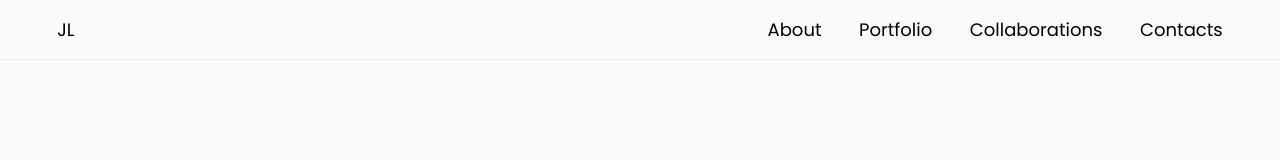
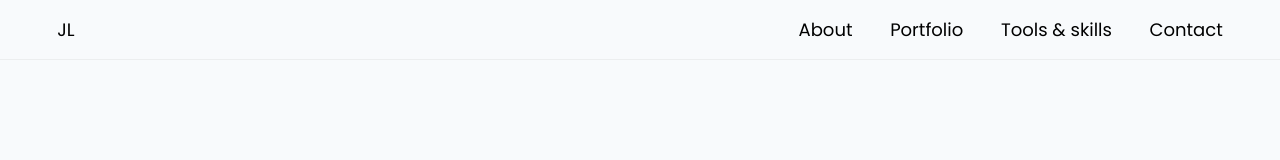
Before and after one commit to langf00rd/follio-v2, a Next.js app: page /1 in a window 1280 px wide. Shown: the top 160 px of the page. Built offline with nearby package versions, Linux system fonts and the light colour scheme; no server answers.

Commit message:
smooth scroll

```diff
--- a/pages/[usernames].js
+++ b/pages/[usernames].js
@@ -1,3 +1,4 @@
+import Head from "next/head"
 import Image from "next/image"
 import Link from "next/link"
 import menu from "../assets/svg/menu.svg"
@@ -26,14 +27,14 @@ const PageHeader = () => {
                 <Link passHref={true} href="#home">
                     <p className={styles.headerLink}>About</p>
                 </Link>
-                <Link passHref={true} href="#home">
+                <Link passHref={true} href="#projects">
                     <p className={styles.headerLink}>Portfolio</p>
                 </Link>
-                <Link passHref={true} href="#home">
-                    <p className={styles.headerLink}>Collaborations</p>
+                <Link passHref={true} href="#tools">
+                    <p className={styles.headerLink}>Tools &amp; skills</p>
                 </Link>
-                <Link passHref={true} href="#home">
-                    <p className={styles.headerLink}>Contacts</p>
+                <Link passHref={true} href="#contact">
+                    <p className={styles.headerLink}>Contact</p>
                 </Link>
             </nav>
             <img src={menu.src} alt="menu button" className="lg:hidden" />
@@ -42,7 +43,7 @@ const PageHeader = () => {
 }
 
 const Hero = () => {
-    return <section className={styles.hero}>
+    return <section className={styles.hero} id="hero">
         <div className={styles.heroWrapper}>
             <div>
                 <p>Hi! I am Jonathan Iverson and</p>
@@ -57,24 +58,19 @@ const Hero = () => {
     </section>
 }
 
-const About = () => {
-    return <section className={styles.hero}>
+const About = ({ about }) => {
+    return <section className={styles.hero} id="about">
         <div className={styles.heroWrapper}>
             <div>
                 <p className={styles.textLg}>About me</p>
-                <p className="opacity-50">Self-sabotage undermines your success despite your own wishes,
-                    dreams or values.elf-sabotage undermines your success despite your own wishes,
-                    dreams or values.elf-sabotage undermines your success despite your own wishes,
-                    dreams or values.elf-sabotage undermines your success despite your own wishes,
-                    dreams or values.    It often stems from low self-esteem, negative
-                    self-talk, and related negative ...</p>
+                <p className="opacity-50">{about}</p>
             </div>
         </div>
     </section>
 }
 
 const Projects = () => {
-    return <section className={styles.hero}>
+    return <section className={styles.hero} id="projects">
         <div className={styles.heroWrapper}>
             <div>
                 <p className={styles.textLg}>My portfolio</p>
@@ -114,7 +110,7 @@ const Projects = () => {
 }
 
 const Tools = () => {
-    return <section className={styles.hero}>
+    return <section className={styles.hero} id="tools">
         <div className={styles.heroWrapper}>
             <div>
                 <p className={styles.textLg}>Tools &amp; skills</p>
@@ -140,7 +136,7 @@ const Tools = () => {
 }
 
 const FindMe = () => {
-    return <section className={styles.hero}>
+    return <section className={styles.hero} id="contact">
         <div className={styles.heroWrapper}>
             <div>
                 <p className={styles.textLg}>Connect with me</p>
@@ -152,9 +148,20 @@ const FindMe = () => {
 
 const Page = () => {
     return <div className="text-[1.2rem]">
+        <Head>
+            <title>Jonathan Iverson</title>
+            <meta name="description" content="{about}" />
+            <link rel="icon" href="convert-userr-logo-to-ico" />
+        </Head>
+
         <PageHeader />
         <Hero />
-        <About />
+        <About about="Self-sabotage undermines your success despite your own wishes,
+                    dreams or values.elf-sabotage undermines your success despite your own wishes,
+                    dreams or values.elf-sabotage undermines your success despite your own wishes,
+                    dreams or values.elf-sabotage undermines your success despite your own wishes,
+                    dreams or values.    It often stems from low self-esteem, negative
+                    self-talk, and related negative" />
         <Projects />
         <Tools />
         <FindMe />
--- a/styles/globals.css
+++ b/styles/globals.css
@@ -23,6 +23,7 @@ a {
   font-family: "Poppins", -apple-system, BlinkMacSystemFont, Segoe UI, Roboto, Oxygen,
     Ubuntu, Cantarell, Fira Sans, Droid Sans, Helvetica Neue, sans-serif;
   box-sizing: border-box;
+  scroll-behavior: smooth;
 }
 
 ::-webkit-scrollbar {
```
